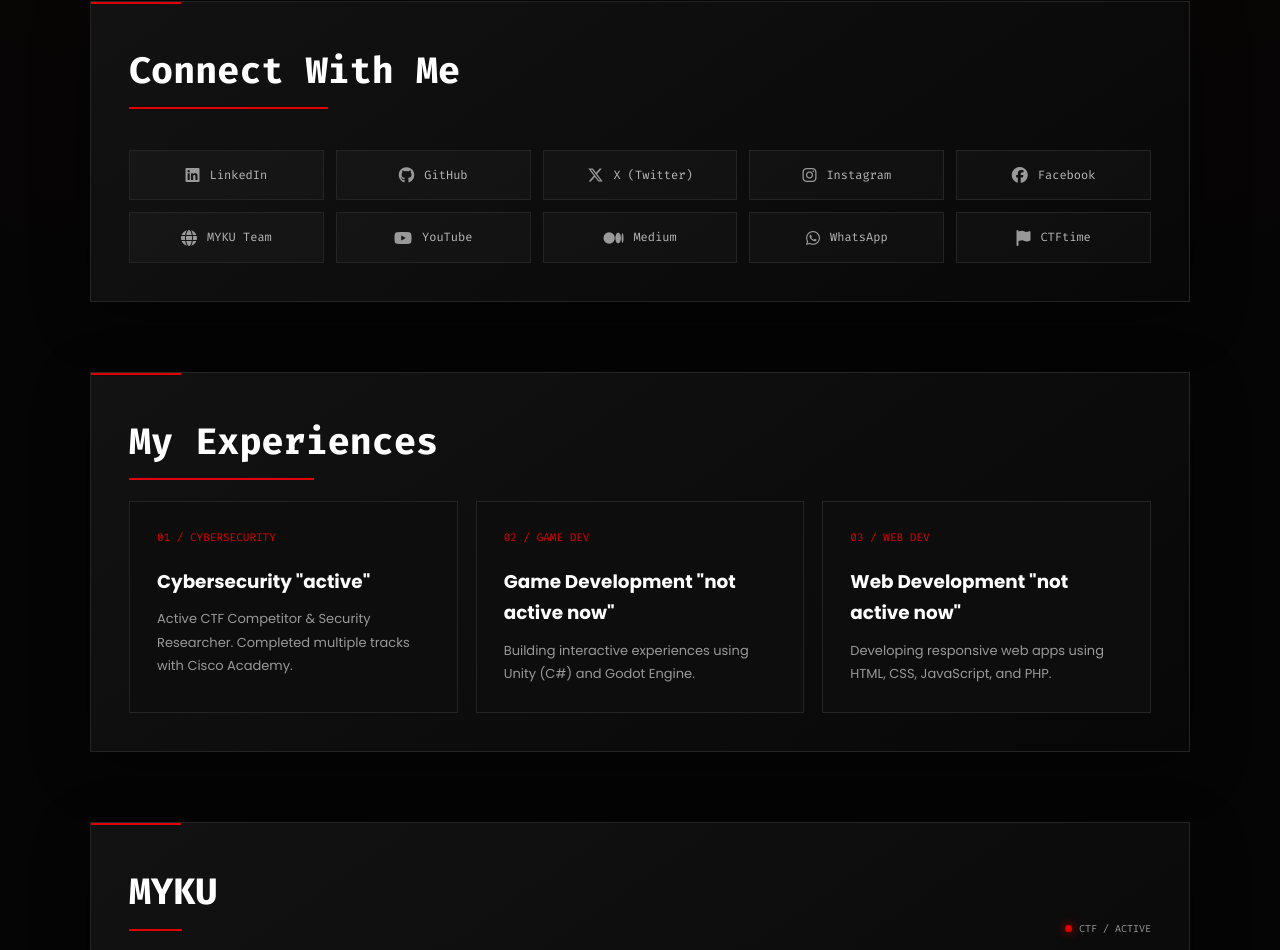
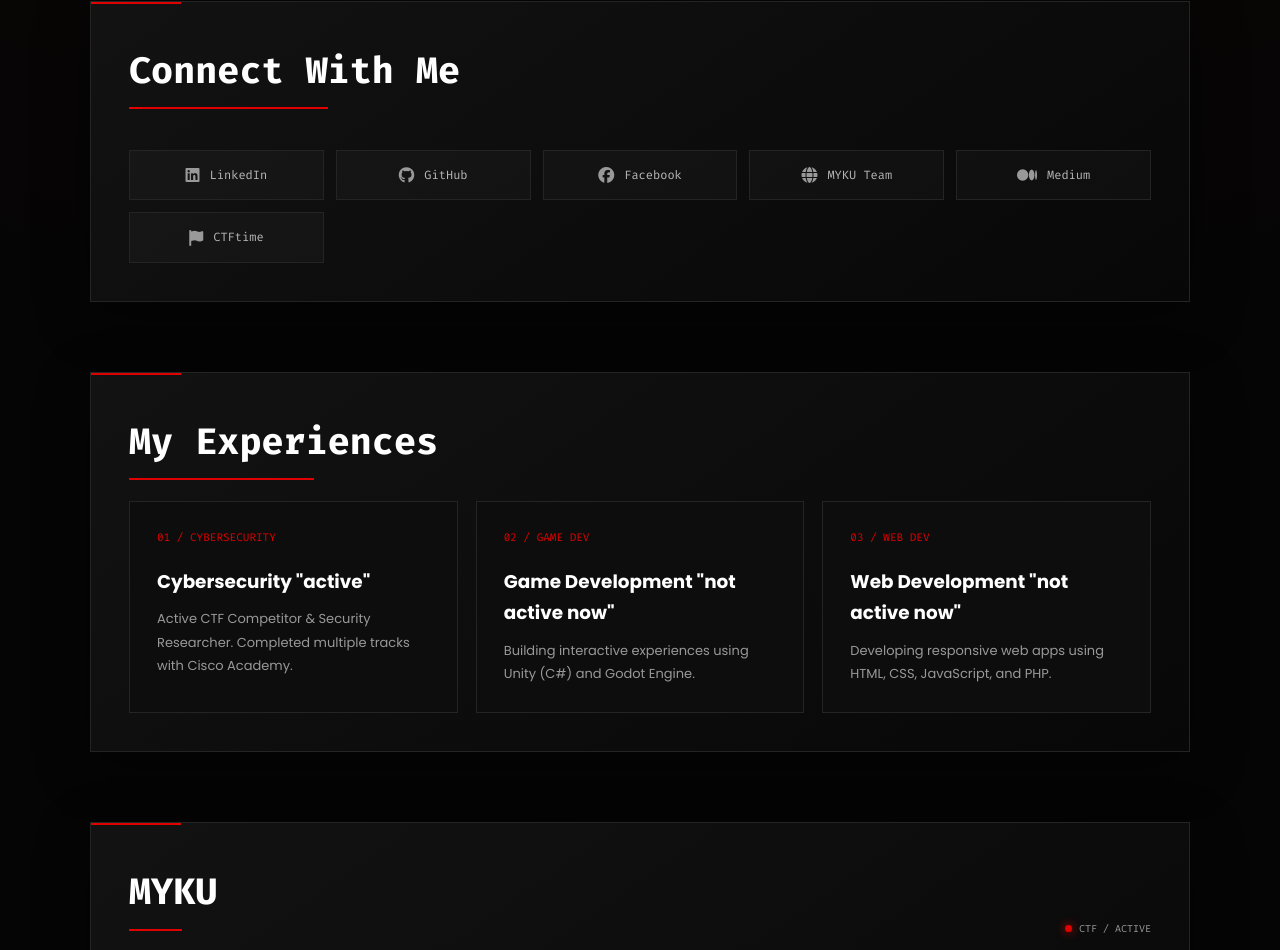
Before and after one commit to anas-mahfouz/portfolio, a plain HTML site: page index.html in a window 1280 px wide. Shown: the part 1165-2115 px from the top of the page. Drawn offline with Linux system fonts and the light colour scheme.

Commit message:
Update index.html

```diff
--- a/index.html
+++ b/index.html
@@ -1914,26 +1914,7 @@
       </a>
 
 
-      <a
-        href="https://x.com/ansmahfouz"
-        target="_blank"
-        rel="noopener noreferrer"
-        class="social-item"
-      >
-        <i class="fab fa-x-twitter"></i>
-        X (Twitter)
-      </a>
-
-
-      <a
-        href="https://www.instagram.com/ansmahfouz"
-        target="_blank"
-        rel="noopener noreferrer"
-        class="social-item"
-      >
-        <i class="fab fa-instagram"></i>
-        Instagram
-      </a>
+
 
 
       <a
@@ -1958,15 +1939,7 @@
       </a>
 
 
-      <a
-        href="https://www.youtube.com/@ansmahfouz"
-        target="_blank"
-        rel="noopener noreferrer"
-        class="social-item"
-      >
-        <i class="fab fa-youtube"></i>
-        YouTube
-      </a>
+
 
 
       <a
@@ -1980,15 +1953,7 @@
       </a>
 
 
-      <a
-        href="https://wa.me/+201038942675"
-        target="_blank"
-        rel="noopener noreferrer"
-        class="social-item"
-      >
-        <i class="fab fa-whatsapp"></i>
-        WhatsApp
-      </a>
+
 
 
       <a
```
